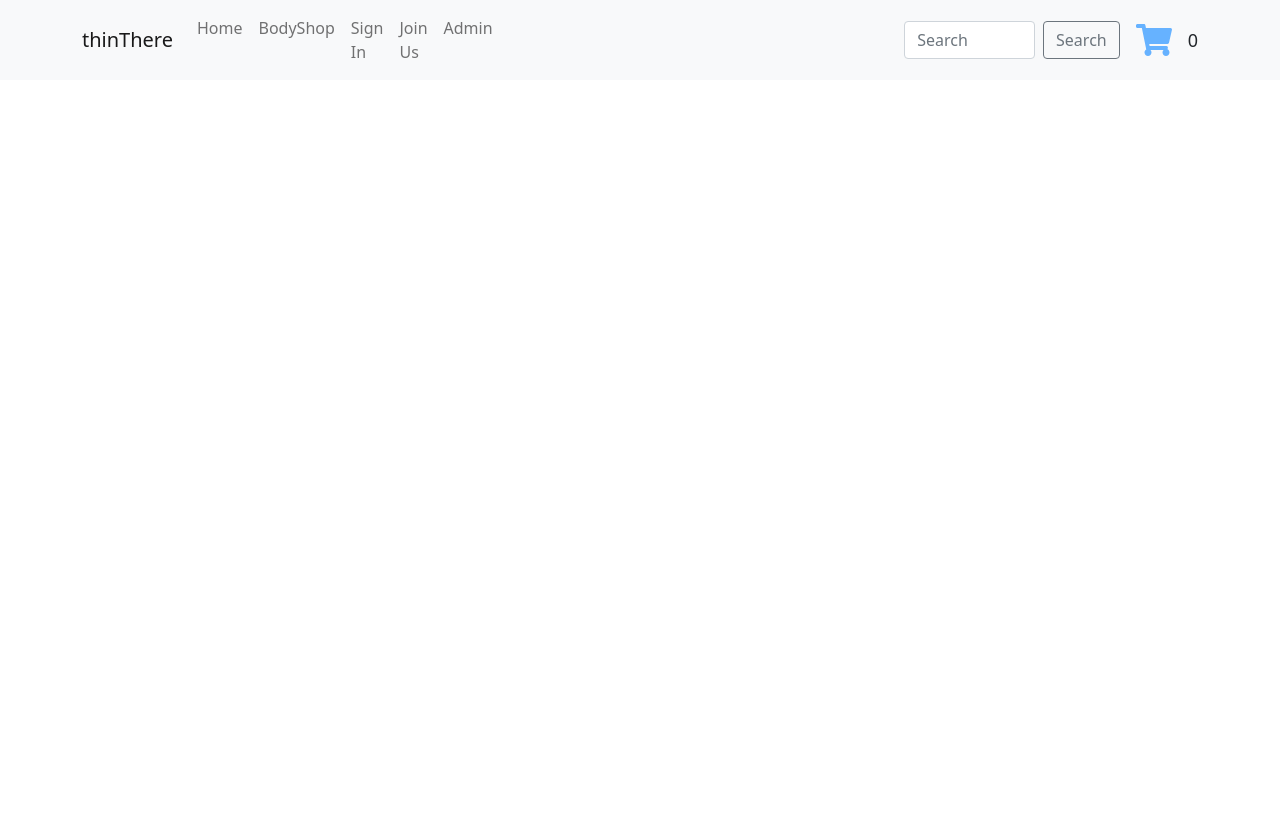
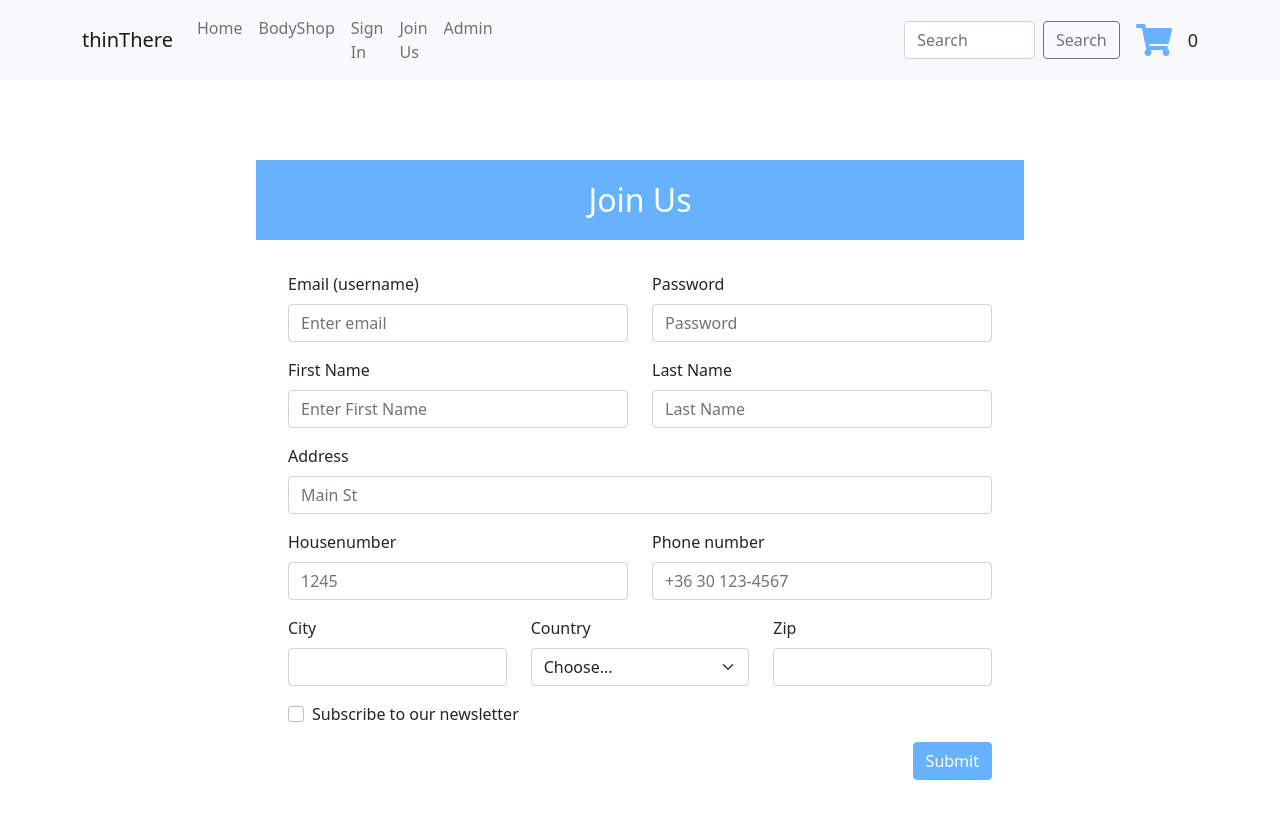
Before and after one commit to sumflo/thinthere-react-js-new, a React (Create React App) app: page /joinUs in a window 1280 px wide. Shown: the top 818 px of the page. Built offline with nearby package versions, Linux system fonts and the light colour scheme.

Commit message:
register - form without functions

```diff
--- a/src/App.css
+++ b/src/App.css
@@ -338,3 +338,42 @@ justify-content: center;
   display: flex;
   margin-left: 45%;
 }
+
+/* REGISTRATION STYLE*/
+
+.registration-form-container{
+  width: 60%;
+  margin: 5rem auto 5rem auto;
+}
+
+.registration-form-holder{
+  margin: 0rem 2rem 5rem 2rem;
+}
+
+.join-us-title-holder{
+  margin-bottom: 2rem;
+}
+
+.join-us-title{
+  display: flex;
+  align-items: center;
+  justify-content: center;
+  color: white;
+  background-color: #66B2FF;
+  height: 5rem;
+}
+
+#form-submit-button{
+  color: white;
+  background-color: #66B2FF;
+  border-color: #66B2FF;
+}
+
+.form-submit-button-holder{
+  text-align: right;
+}
+
+#form-submit-button:hover{
+  background-color: #2581dd;
+  border-color: #2581dd;
+}
--- a/src/App.js
+++ b/src/App.js
@@ -9,6 +9,8 @@ import MyCarousel from './components/MyCarousel'
 import Index from './pages/Index'
 import Admin from './pages/Admin'
 import BodyShop from './pages/BodyShop'
+import JoinUs from './pages/JoinUs'
+import SignIn from './pages/SignIn'
 
 function App () {
     return (
@@ -27,6 +29,14 @@ function App () {
                 <BodyShop />
               </Route>
 
+              <Route path="/signIn">
+                <SignIn />
+              </Route>
+
+              <Route path="/joinUs">
+                <JoinUs />
+              </Route>
+
               <Route path="/admin">
                 <Admin />
               </Route>
--- /dev/null
+++ b/src/components/Login.js
@@ -0,0 +1,37 @@
+import React from "react";
+
+import { Form } from 'react-bootstrap'
+import { Row } from 'react-bootstrap'
+import { Col } from 'react-bootstrap'
+import { Button } from 'react-bootstrap'
+
+class Login extends React.Component {
+    render(){
+        return(
+            <div>
+                <Form>
+                    <Form.Group className="mb-3" controlId="formBasicEmail">
+                        <Form.Label>Email address</Form.Label>
+                        <Form.Control type="email" placeholder="Enter email" />
+                        <Form.Text className="text-muted">
+                        We'll never share your email with anyone else.
+                        </Form.Text>
+                    </Form.Group>
+
+                    <Form.Group className="mb-3" controlId="formBasicPassword">
+                        <Form.Label>Password</Form.Label>
+                        <Form.Control type="password" placeholder="Password" />
+                    </Form.Group>
+                    <Form.Group className="mb-3" controlId="formBasicCheckbox">
+                        <Form.Check type="checkbox" label="Check me out" />
+                    </Form.Group>
+                    <Button variant="primary" type="submit">
+                        Submit
+                    </Button>
+                </Form>
+            </div>
+        );
+    }
+}
+
+export default Login
--- a/src/components/NavBar.js
+++ b/src/components/NavBar.js
@@ -18,8 +18,8 @@ function NavBar(){
                     <Nav>
                         <Nav.Link href="/">Home</Nav.Link>
                         <Nav.Link href="/bodyShop">BodyShop</Nav.Link>
-                        <Nav.Link href="">Sign In</Nav.Link>
-                        <Nav.Link href="">Join Us</Nav.Link>
+                        <Nav.Link href="/signIn">Sign In</Nav.Link>
+                        <Nav.Link href="/joinUs">Join Us</Nav.Link>
                         <Nav.Link href="/admin">Admin</Nav.Link>
                     </Nav>
                     <Form className="flex-margin">
--- /dev/null
+++ b/src/components/RegistrationForm.js
@@ -0,0 +1,98 @@
+import React from "react";
+
+import { Form } from 'react-bootstrap'
+import { Row } from 'react-bootstrap'
+import { Col } from 'react-bootstrap'
+import { Button } from 'react-bootstrap'
+
+class RegistrationForm extends React.Component {
+    render(){
+        return(
+            <div>
+                <div className="join-us-title-holder">
+                    <h2 className="join-us-title">Join Us</h2>
+                </div>
+                <div className="registration-form-holder">
+                    <Form>
+                        <Row className="mb-3">
+                            <Form.Group as={Col} controlId="formGridEmail">
+                            <Form.Label>Email (username)</Form.Label>
+                            <Form.Control type="email" placeholder="Enter email" />
+                            </Form.Group>
+
+                            <Form.Group as={Col} controlId="formGridPassword">
+                            <Form.Label>Password</Form.Label>
+                            <Form.Control type="password" placeholder="Password" />
+                            </Form.Group>
+                        </Row>
+
+                        <Row className="mb-3">
+                            <Form.Group as={Col} controlId="formGridFirstName">
+                            <Form.Label>First Name</Form.Label>
+                            <Form.Control placeholder="Enter First Name" />
+                            </Form.Group>
+
+                            <Form.Group as={Col} controlId="formGridLastName">
+                            <Form.Label>Last Name</Form.Label>
+                            <Form.Control placeholder="Last Name" />
+                            </Form.Group>
+                        </Row>
+
+                        <Form.Group className="mb-3" controlId="formGridAddress1">
+                            <Form.Label>Address</Form.Label>
+                            <Form.Control placeholder="Main St" />
+                        </Form.Group>
+
+
+
+                        <Row className="mb-3">
+                            <Form.Group as={Col} controlId="formGridHouseNumber">
+                            <Form.Label>Housenumber</Form.Label>
+                            <Form.Control placeholder="1245" />
+                            </Form.Group>
+
+                            <Form.Group as={Col} controlId="formGridPhoneNumber">
+                            <Form.Label>Phone number</Form.Label>
+                            <Form.Control placeholder="+36 30 123-4567" />
+                            </Form.Group>
+                        </Row>
+
+                        <Row className="mb-3">
+                            <Form.Group as={Col} controlId="formGridCity">
+                            <Form.Label>City</Form.Label>
+                            <Form.Control />
+                            </Form.Group>
+
+                            <Form.Group as={Col} controlId="formGridCountry">
+                            <Form.Label>Country</Form.Label>
+                            <Form.Select defaultValue="Choose...">
+                                <option>Choose...</option>
+                                <option>...</option>
+                            </Form.Select>
+                            </Form.Group>
+
+                            <Form.Group as={Col} controlId="formGridZip">
+                            <Form.Label>Zip</Form.Label>
+                            <Form.Control />
+                            </Form.Group>
+                        </Row>
+
+                        <Form.Group className="mb-3" id="formGridSubscribe">
+                            <Form.Check type="checkbox" label="Subscribe to our newsletter" />
+                        </Form.Group>
+
+                        <div className="form-submit-button-holder">
+                        <Button id="form-submit-button" type="submit">
+                            Submit
+                        </Button>
+                        </div>
+                    </Form>
+                </div>
+
+            </div>
+        );
+
+    }
+}
+
+export default RegistrationForm
--- /dev/null
+++ b/src/pages/JoinUs.js
@@ -0,0 +1,15 @@
+import React from 'react'
+import RegistrationForm from '../components/RegistrationForm';
+
+class JoinUs extends React.Component {
+    render(){
+        return (
+            <div className="registration-form-container">
+                <RegistrationForm />
+
+            </div>
+        );
+    }
+}
+
+export default JoinUs;
--- /dev/null
+++ b/src/pages/SignIn.js
@@ -0,0 +1,14 @@
+import React from 'react'
+import Login from '../components/Login';
+
+class SignIn extends React.Component {
+    render(){
+        return (
+            <div className="login-form-container">
+                <Login />
+            </div>
+        );
+    }
+}
+
+export default SignIn;
```
